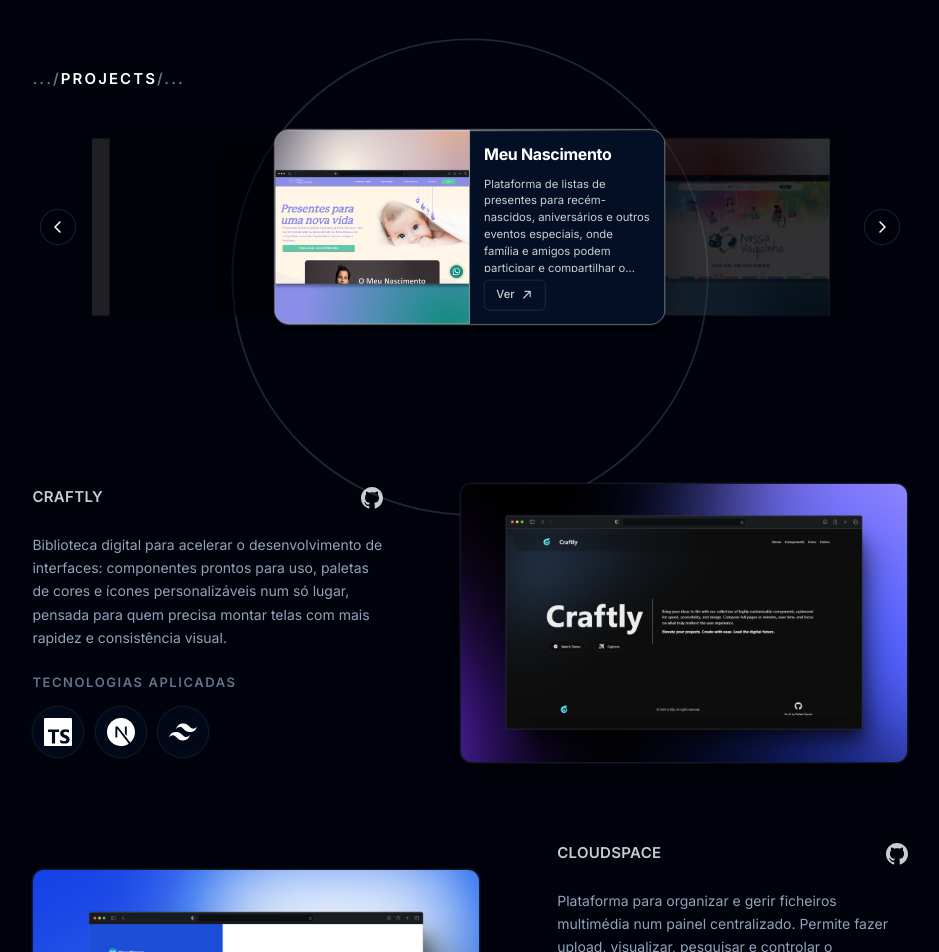
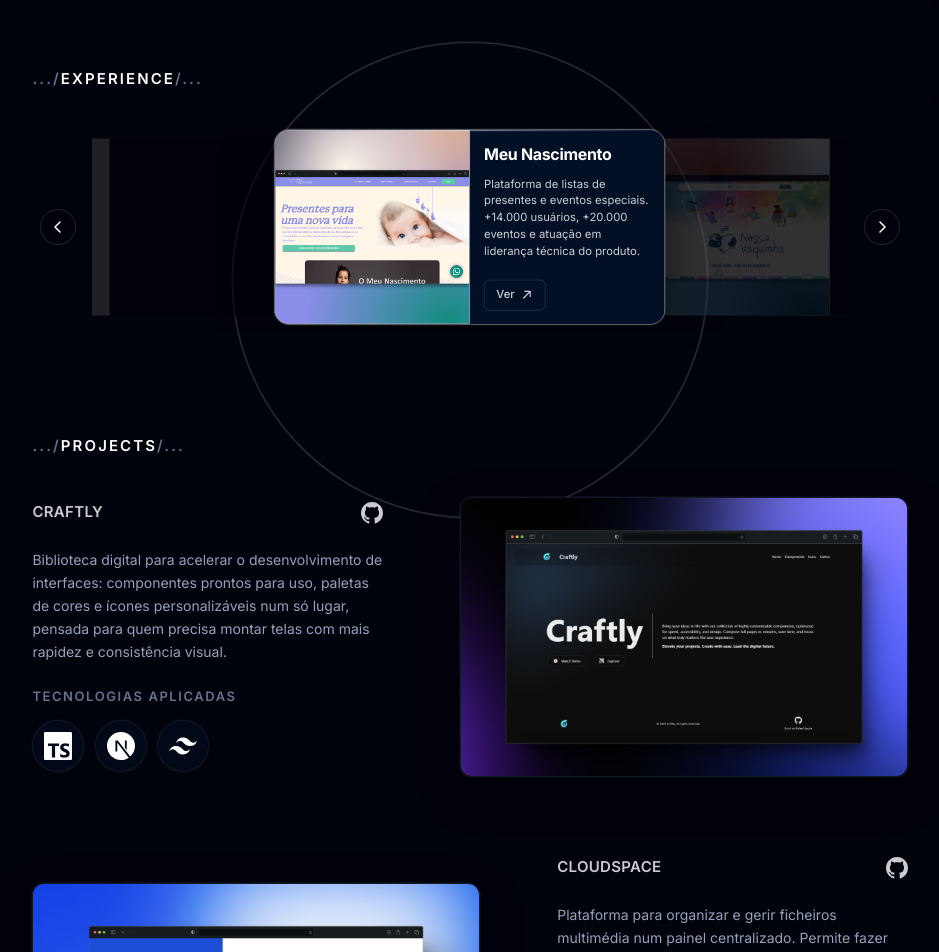
Before and after one commit to rafael-bit/portfolio, a Next.js app: page / in a window 1280 px wide. Shown: the part 1220-2172 px from the top of the page, without its empty margins (170-1109 px from the left). Built offline with nearby package versions, Linux system fonts and the light colour scheme; grey boxes are pictures that could not be loaded.

Commit message:
feat: restructure project sections and update styles for improved layout and clarity

```diff
--- a/app/globals.css
+++ b/app/globals.css
@@ -901,7 +901,19 @@
   }
 
   .projects__carousel {
-    margin-bottom: clamp(4rem, 10vh, 6rem);
+    margin-bottom: 0;
+  }
+
+  .projects__work {
+    margin-bottom: clamp(4rem, 10vh, 6.5rem);
+  }
+
+  .projects__showcase {
+    padding-top: clamp(1rem, 3vh, 2rem);
+  }
+
+  .projects__showcase .projects__header {
+    margin-bottom: clamp(2rem, 5vh, 3rem);
   }
 
   .projects__stage {
@@ -1301,8 +1313,8 @@
     display: flex;
     flex-direction: column;
     gap: clamp(4rem, 10vh, 7rem);
-    margin-top: clamp(5rem, 15vh, 9rem);
-    padding-top: clamp(1.5rem, 4vh, 2.5rem);
+    margin-top: 0;
+    padding-top: 0;
   }
 
   .projects__item {
--- a/components/projects/content.ts
+++ b/components/projects/content.ts
@@ -28,6 +28,12 @@
   image: string;
 };
 
+export const workHeading = {
+  prefix: '.../',
+  label: 'EXPERIENCE',
+  suffix: '/...',
+} as const;
+
 export const projectsHeading = {
   prefix: '.../',
   label: 'PROJECTS',
@@ -39,7 +45,7 @@
     id: 'meu-nascimento',
     title: 'Meu Nascimento',
     description:
-      'Plataforma de listas de presentes para recém-nascidos, aniversários e outros eventos especiais, onde família e amigos podem participar e compartilhar o evento.',
+      'Plataforma de listas de presentes e eventos especiais. +14.000 usuários, +20.000 eventos e atuação em liderança técnica do produto.',
     href: '#',
     image: '/work/meunascimento.png',
   },
@@ -47,15 +53,15 @@
     id: 'nossa-vaquinha',
     title: 'Nossa Vaquinha',
     description:
-      'Campanhas de vaquinha para crianças com necessidades específicas, onde família e amigos podem participar e compartilhar o evento.',
+      'Plataforma de campanhas solidárias para apoiar crianças e famílias, com páginas de arrecadação, metas e compartilhamento social.',
     href: '#',
     image: '/work/nossavaquinha.png',
   },
   {
     id: 'wsouza',
-    title: 'W Souza',
+    title: 'WSouza',
     description:
-      'Empresa de gestão escolar, com ferramentas de gestão de alunos, professores, turmas e matrículas.',
+      'ERP com gestão integrada de processos e operações. Utilizado por mais de 130 municípios.',
     href: '#',
     image: '/work/wsouza.png',
   },
@@ -63,7 +69,7 @@
     id: 'comtrasil',
     title: 'Comtrasil',
     description:
-      'Empresa de transporte de cargas, com ferramentas de gestão de rotas e veículos.',
+      'Desenvolvimento de sistemas para gestão operacional e de monitoramento, incluindo solução de bloqueios para mais de 500 veículos.',
     href: '#',
     image: '/work/comtrasil.png',
   },
--- a/components/projects/index.tsx
+++ b/components/projects/index.tsx
@@ -1,16 +1,35 @@
 import { ProjectsCarousel } from './carousel';
-import { projectsHeading, showcaseProjects } from './content';
+import { projectsHeading, showcaseProjects, workHeading } from './content';
 import { ProjectItem } from './item';
 import { ProjectsRing } from './ring';
 
 export function Projects() {
   return (
-    <section id="projects" className="projects" aria-labelledby="projects-heading">
+    <section id="projects" className="projects" aria-labelledby="work-heading">
       <ProjectsRing />
       <div className="projects__pixel" aria-hidden="true" />
 
       <div className="rail projects__rail">
         <div className="rail__body projects__body">
+          <div className="projects__work">
+            <header className="projects__header">
+              <h2 id="work-heading" className="section-label projects__heading">
+                <span className="section-label__muted projects__heading-muted">
+                  {workHeading.prefix}
+                </span>
+                {workHeading.label}
+                <span className="section-label__muted projects__heading-muted">
+                  {workHeading.suffix}
+                </span>
+              </h2>
+            </header>
+
+            <div className="projects__carousel">
+              <ProjectsCarousel />
+            </div>
+          </div>
+
+          <div className="projects__showcase">
             <header className="projects__header">
               <h2 id="projects-heading" className="section-label projects__heading">
                 <span className="section-label__muted projects__heading-muted">
@@ -23,10 +42,6 @@
               </h2>
             </header>
 
-          <div className="projects__carousel">
-            <ProjectsCarousel />
-          </div>
-
             <div className="projects__list">
               {showcaseProjects.map((project) => (
                 <ProjectItem key={project.id} project={project} />
@@ -34,6 +49,7 @@
             </div>
           </div>
         </div>
+      </div>
     </section>
   );
 }
```
Lines whose indentation alone changed are shown as unchanged.
